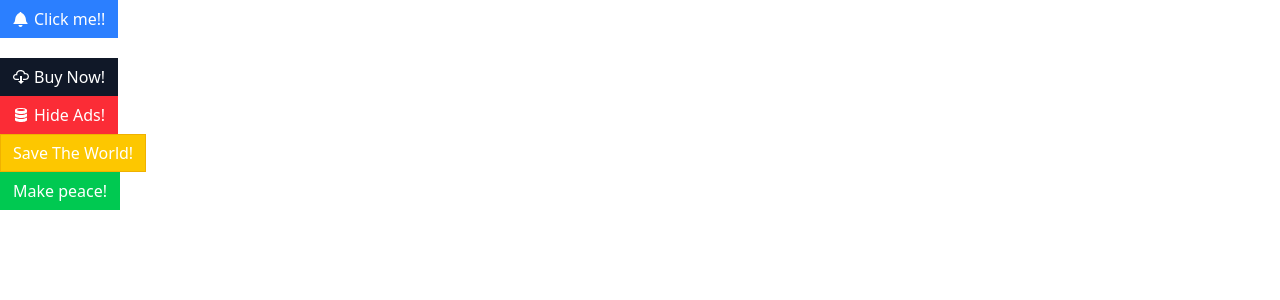
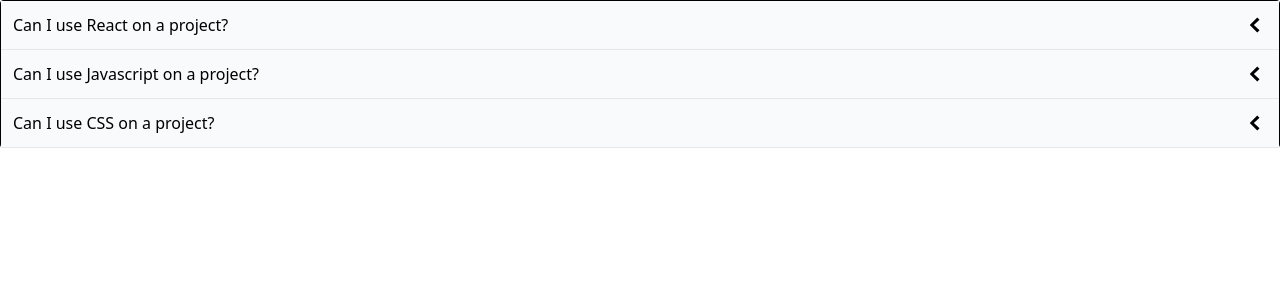
Before and after one commit to space-schnoodle/example-react-navigation-routing, a React (Vite) app: page / in a window 1280 px wide. Shown: the top 300 px of the page. Built offline with nearby package versions, Linux system fonts and the light colour scheme.

Commit message:
add accordion component
add accordion component

```diff
--- a/src/App.js
+++ b/src/App.js
@@ -1,33 +1,27 @@
-import { GoBell, GoCloudDownload, GoDatabase } from 'react-icons/go';
-import Button from './Button';
+import Accordion from './components/Accordion';
 
 function App() {
+  const items = [
+    {
+      id: '4bhdgfk',
+      label: 'Can I use React on a project?',
+      content: 'You can use React on any project you want. You can use React on any project you want. You can use React on any project you want. You can use React on any project you want. You can use React on any project you want.'
+    },
+    {
+      id: 'sdsdfsd',
+      label: 'Can I use Javascript on a project?',
+      content: 'You can use Javascript on any project you want. You can use Javascript on any project you want. You can use Javascript on any project you want. You can use Javascript on any project you want. You can use Javascript on any project you want.'
+    },
+    {
+      id: '46539jd',
+      label: 'Can I use CSS on a project?',
+      content: 'You can use CSS on any project you want. You can use CSS on any project you want. You can use CSS on any project you want. You can use CSS on any project you want. You can use CSS on any project you want.'
+    }
+  ];
+
   return (
     <div>
-      <div>
-        <Button primary className="mb-5">
-          <GoBell />
-          Click me!!
-        </Button>
-      </div>
-      <div>
-        <Button secondary>
-          <GoCloudDownload/>
-          Buy Now!
-        </Button>
-      </div>
-      <div>
-        <Button danger>
-          <GoDatabase/>
-          Hide Ads!
-        </Button>
-      </div>
-      <div>
-        <Button warning>Save The World!</Button>
-      </div>
-      <div>
-        <Button success>Make peace!</Button>
-      </div>
+      <Accordion items={items}/>
     </div>
   );
 };
--- /dev/null
+++ b/src/components/Accordion.js
@@ -0,0 +1,52 @@
+import { useState } from 'react';
+import { GoChevronDown, GoChevronLeft} from 'react-icons/go';
+
+function Accordion({ items }) {
+    const [expandedIndex, setExpandedIndex] = useState(-1);
+
+    // updating state functional version
+    const handleClick = (nextIndex) => {
+        setExpandedIndex((currentExpandedIndex) => {
+            if (currentExpandedIndex === nextIndex) {
+                return -1;
+            } else {
+                return nextIndex;
+            }
+        });
+
+        /* non functional version
+        if (expandedIndex === nextIndex) {
+            setExpandedIndex(-1);
+        } else {
+            setExpandedIndex(nextIndex);
+        } */
+    };
+
+    const renderedItems = items.map((item, index) => {
+        const isExpanded = index === expandedIndex;
+
+        const icon = (
+            <span className='text-2xl'>
+                {isExpanded? <GoChevronDown /> : <GoChevronLeft />}
+            </span>
+        );
+
+        return (
+            <div key={item.id}>
+                <div className='flex justify-between p-3 bg-gray-50 border-b border-gray-200 items-center cursor-pointer' onClick={() => handleClick(index)}>
+                    {item.label}
+                    {icon}
+                </div>
+                {isExpanded && <div className='border-b border-gray-200 p-5'>{item.content}</div>}
+            </div>
+        );
+    });
+
+    return (
+        <div className='border-x border-t rounded'>
+            {renderedItems}
+        </div>
+    );
+};
+
+export default Accordion;
--- /dev/null
+++ b/src/pages/ButtonPage.js
@@ -0,0 +1,35 @@
+import { GoBell, GoCloudDownload, GoDatabase } from 'react-icons/go';
+import Button from '../components/Button';
+
+function ButtonPage() {
+  return (
+    <div>
+      <div>
+        <Button primary className="mb-5">
+          <GoBell />
+          Click me!!
+        </Button>
+      </div>
+      <div>
+        <Button secondary>
+          <GoCloudDownload/>
+          Buy Now!
+        </Button>
+      </div>
+      <div>
+        <Button danger>
+          <GoDatabase/>
+          Hide Ads!
+        </Button>
+      </div>
+      <div>
+        <Button warning>Save The World!</Button>
+      </div>
+      <div>
+        <Button success>Make peace!</Button>
+      </div>
+    </div>
+  );
+};
+
+export default ButtonPage;
```
Also changed, not shown: src/components/Button.js (renamed from src/Button.js).
